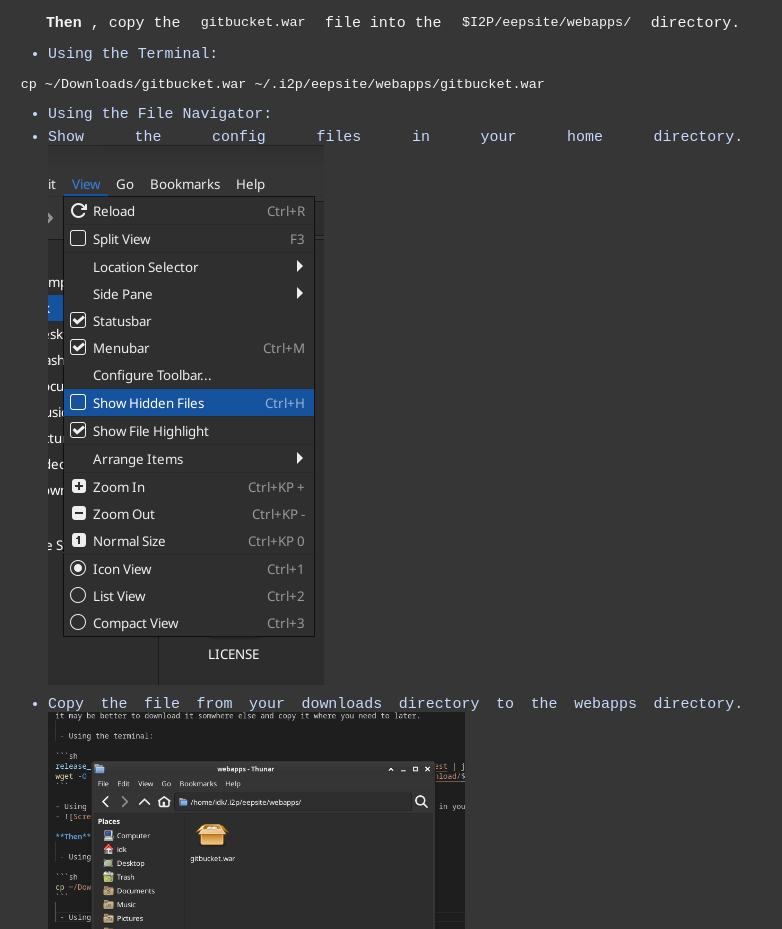
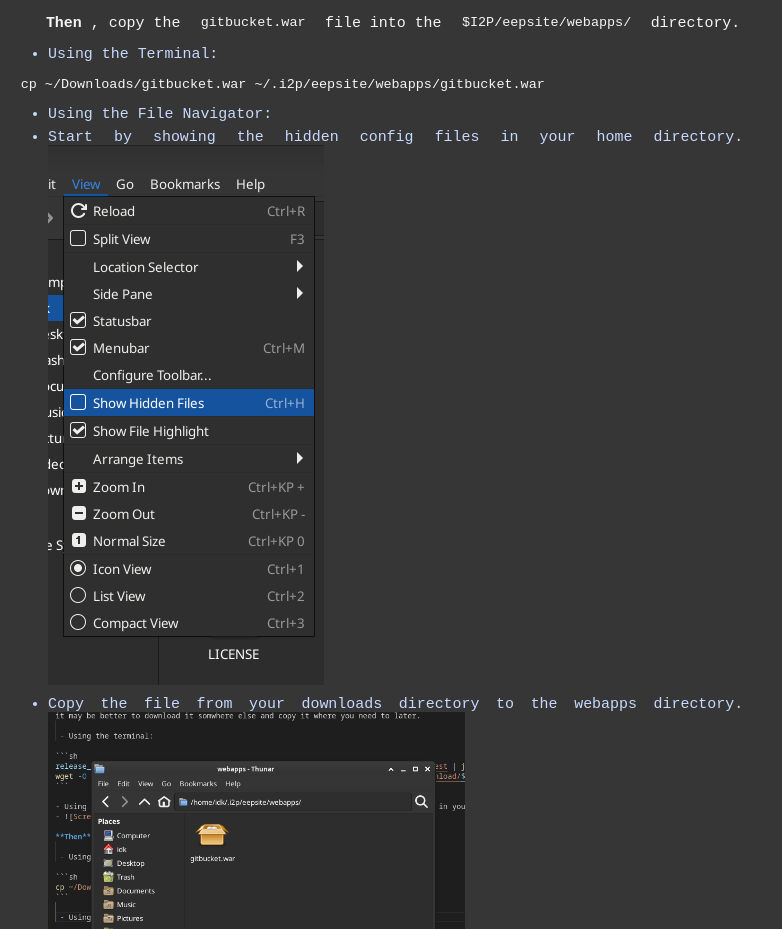
Before and after one commit to eyedeekay/Gitbucket-over-I2P-Tutorial, a plain HTML site: page index.html in a window 1280 px wide. Shown: the part 1100-2029 px from the top of the page, without its empty margins (0-782 px from the left). Drawn offline with Linux system fonts and the light colour scheme.

Commit message:
page generation update for: 2023-10-03 21:34:58.838398765 -0400 EDT m=+0.021970170

```diff
--- a/index.html
+++ b/index.html
@@ -180,7 +180,7 @@ wget -O ~/Downloads/gitbucket.war https://github.com/gitbucket/gitbucket/release
           Using the File Navigator:
         </li>
         <li>
-          Show the config files in your home directory.
+          Start by showing the hidden config files in your home directory.
           <img src="showhidden.png" alt="Show hidden files" />
         </li>
         <li>
```
Also changed, not shown: 1 other file.
